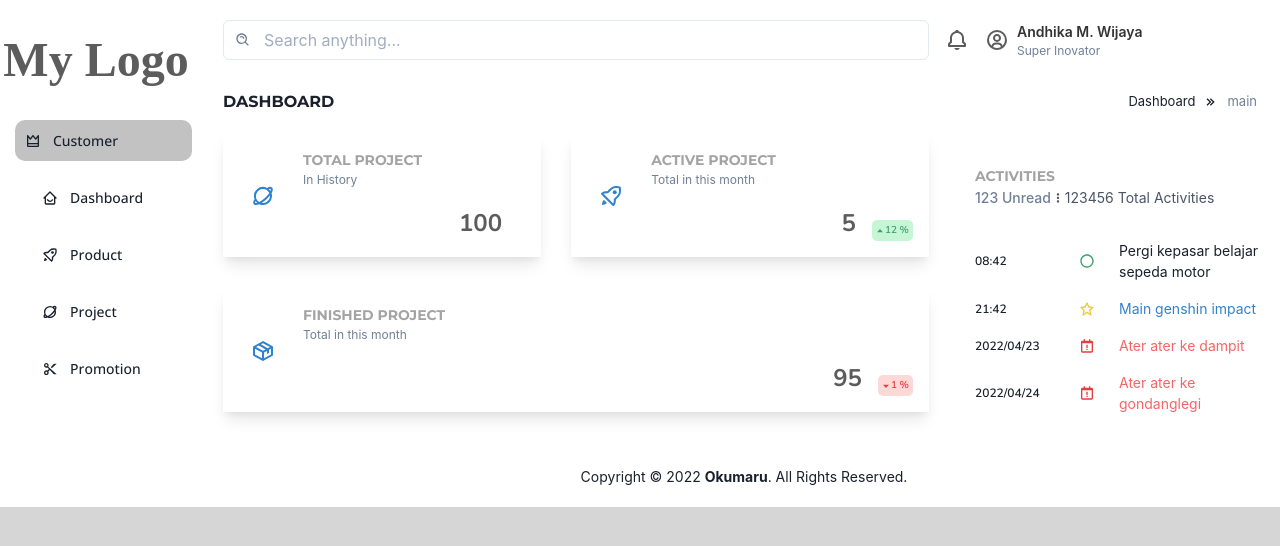
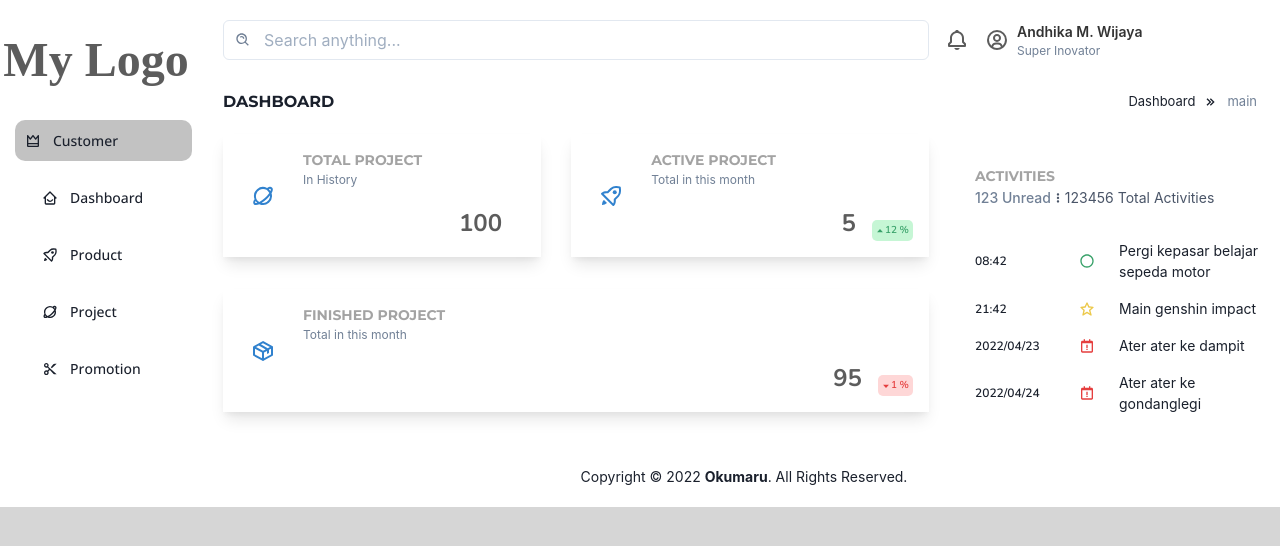
Before and after one commit to okumaru/panel, a Next.js app: page /dashboard in a window 1280 px wide. Shown: the top 546 px of the page. Built offline with nearby package versions, Linux system fonts and the light colour scheme; a web font is replaced by a local one.

Commit message:
change text color activities

```diff
--- a/componens/activities/activities.js
+++ b/componens/activities/activities.js
@@ -74,19 +74,7 @@ const ActivitiesBody = () => {
               <Spacer />
             </GridItem>
             <GridItem className={style.activityDesc}>
-              <Text
-                style={
-                  (activities.group === "notification" && {}) ||
-                  (activities.group === "reminder" && {
-                    color: "#3182CE",
-                  }) ||
-                  (activities.group === "agenda" && {
-                    color: "#F56565",
-                  })
-                }
-              >
-                {activities.description}
-              </Text>
+              <Text>{activities.description}</Text>
             </GridItem>
           </Grid>
         );
```
